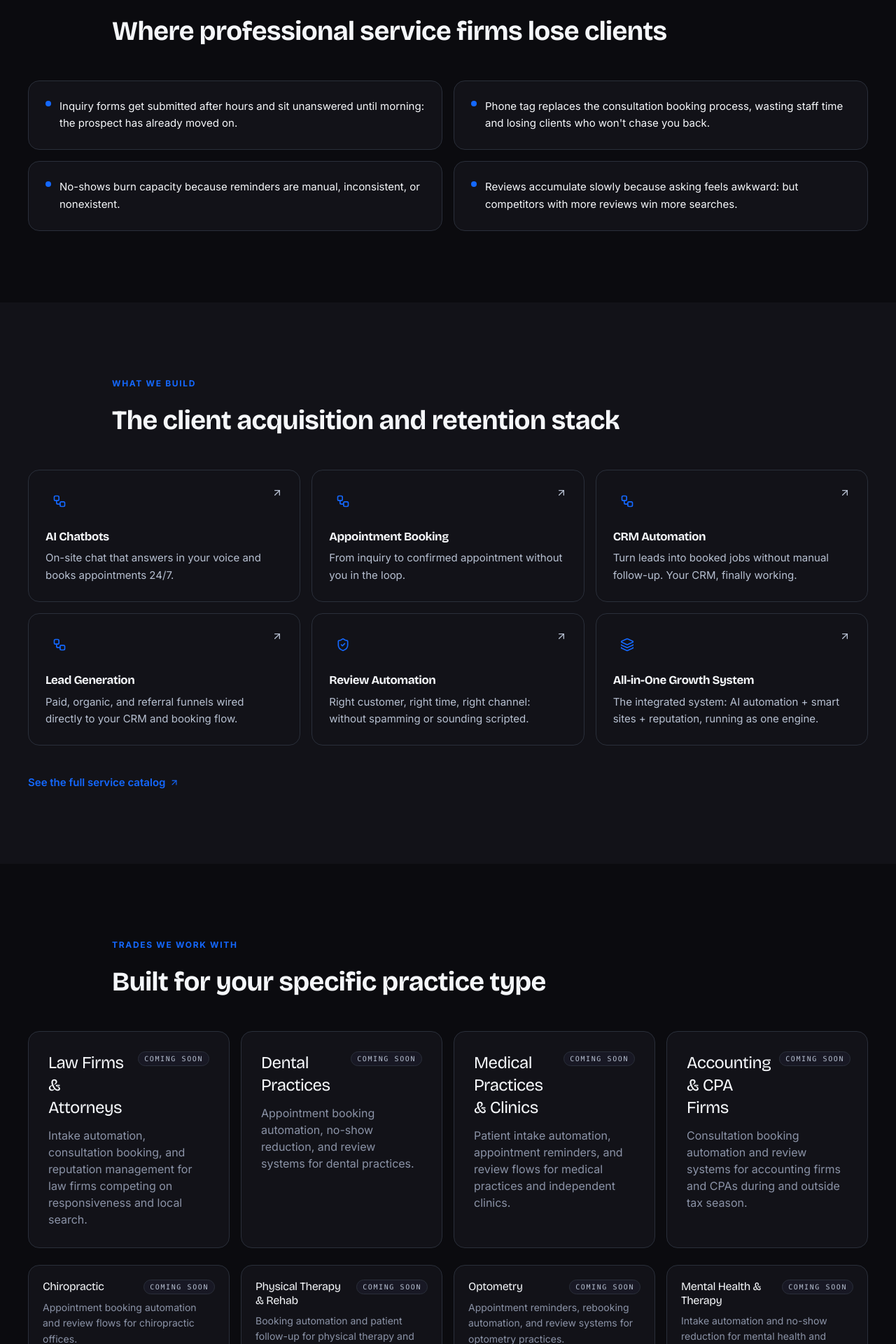
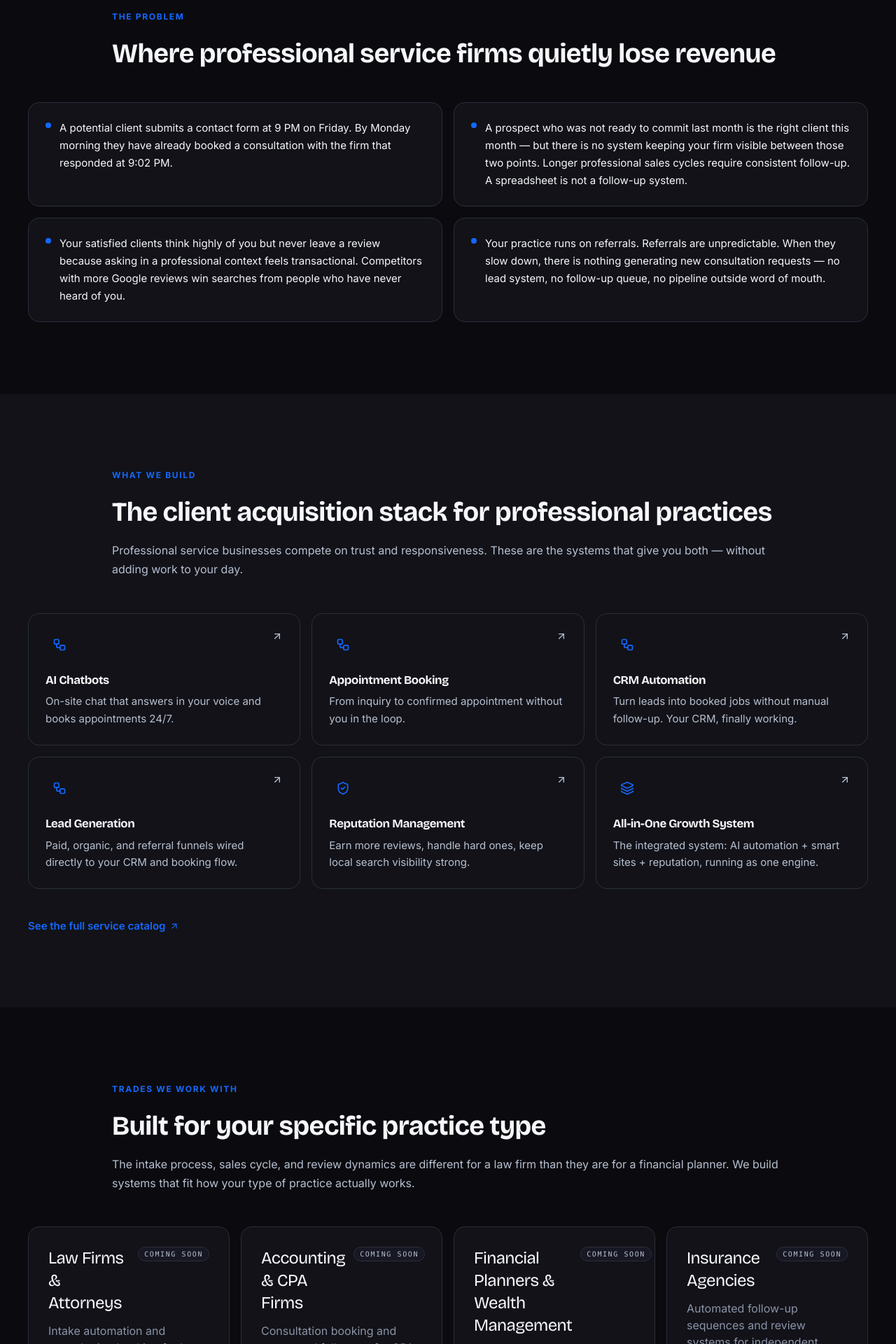
Before and after one commit to SedrickHarris/sirius-systems-site, a Next.js app: page /industries/professional-services in a window 1280 px wide. Shown: the part 880-2800 px from the top of the page at 70% size. Built offline with nearby package versions, Linux system fonts and the light colour scheme.

Commit message:
seo: Level 4 copy rebuild for /industries/professional-services

```diff
--- a/app/industries/professional-services/page.tsx
+++ b/app/industries/professional-services/page.tsx
@@ -8,80 +8,133 @@ import { webPage, breadcrumbList, faqPage } from '@/lib/schema'
 
 const DATA: IndustryPageData = {
   slug: 'professional-services',
-  metaTitle:
-    'Professional Services Automation: AI Chatbots, Booking & Reviews | Sirius Systems',
+
+  metaTitle: 'Professional Services Automation | Sirius Systems',
+
   metaDescription:
-    'AI chatbots, appointment booking automation, CRM, and reputation management for professional service firms: law, dental, medical, accounting, and more.',
+    'CRM automation, consultation booking, AI chatbots, and reputation management for law firms, accounting practices, financial planners, and consultants.',
+
   eyebrow: 'Professional Services',
-  headline: 'More qualified appointments. Less time chasing them.',
+
+  headline: 'A consultation pipeline that runs without you chasing it',
+
   subheadline:
-    "Professional service firms lose potential clients to slow response times, phone tag, and no-shows. We build the system that captures inquiries instantly, qualifies them automatically, books the consultation, and follows up so you don't have to.",
+    'When you are the practitioner and the business developer, you cannot afford to spend billable hours following up on cold leads. We build the system that responds to inquiries immediately, keeps prospects warm over weeks not days, and fills your consultation calendar — so the only thing on your desk is the work you were trained to do.',
+
   heroHighlights: [
-    'Online intake + consultation booking, 24/7',
-    'No-show reduction with timed reminders',
-    'AI chatbot that routes: never gives advice',
-    'Review requests after every completed appointment',
+    'Inquiry capture and response, 24 hours a day',
+    'Automated follow-up built for longer sales cycles',
+    'Consultation booking without phone tag',
+    'Review requests that do not require you to ask',
   ],
-  problemHeadline: 'Where professional service firms lose clients',
+
+  problemHeadline: 'Where professional service firms quietly lose revenue',
+
   problems: [
-    'Inquiry forms get submitted after hours and sit unanswered until morning: the prospect has already moved on.',
-    "Phone tag replaces the consultation booking process, wasting staff time and losing clients who won't chase you back.",
-    'No-shows burn capacity because reminders are manual, inconsistent, or nonexistent.',
-    'Reviews accumulate slowly because asking feels awkward: but competitors with more reviews win more searches.',
+    'A potential client submits a contact form at 9 PM on Friday. By Monday morning they have already booked a consultation with the firm that responded at 9:02 PM.',
+    'A prospect who was not ready to commit last month is the right client this month — but there is no system keeping your firm visible between those two points. Longer professional sales cycles require consistent follow-up. A spreadsheet is not a follow-up system.',
+    'Your satisfied clients think highly of you but never leave a review because asking in a professional context feels transactional. Competitors with more Google reviews win searches from people who have never heard of you.',
+    'Your practice runs on referrals. Referrals are unpredictable. When they slow down, there is nothing generating new consultation requests — no lead system, no follow-up queue, no pipeline outside word of mouth.',
   ],
-  systemsHeadline: 'The client acquisition and retention stack',
+
+  systemsHeadline: 'The client acquisition stack for professional practices',
+
+  systemsCopy:
+    'Professional service businesses compete on trust and responsiveness. These are the systems that give you both — without adding work to your day.',
+
   serviceSlugs: [
     'ai-chatbots',
     'appointment-booking-automation',
     'crm-automation',
     'lead-generation-automation',
-    'review-automation',
+    'reputation-management',
     'all-in-one-business-growth-system',
   ],
+
   subVerticalsHeadline: 'Built for your specific practice type',
+
+  subVerticalsCopy:
+    'The intake process, sales cycle, and review dynamics are different for a law firm than they are for a financial planner. We build systems that fit how your type of practice actually works.',
+
   featured: [
-    { name: 'Law Firms & Attorneys', blurb: 'Intake automation, consultation booking, and reputation management for law firms competing on responsiveness and local search.' },
-    { name: 'Dental Practices', blurb: 'Appointment booking automation, no-show reduction, and review systems for dental practices.' },
-    { name: 'Medical Practices & Clinics', blurb: 'Patient intake automation, appointment reminders, and review flows for medical practices and independent clinics.' },
-    { name: 'Accounting & CPA Firms', blurb: 'Consultation booking automation and review systems for accounting firms and CPAs during and outside tax season.' },
+    {
+      name: 'Law Firms & Attorneys',
+      blurb:
+        'Intake automation and consultation booking for law firms that need to respond to inquiries before a competing firm does. Review systems that build credibility without putting you in an awkward position.',
+    },
+    {
+      name: 'Accounting & CPA Firms',
+      blurb:
+        'Consultation booking and automated follow-up for CPA firms and accounting practices — built to run year-round, not just during tax season when you have no time to manage it manually.',
+    },
+    {
+      name: 'Financial Planners & Wealth Management',
+      blurb:
+        'Long-cycle lead nurture and consultation booking for financial planners and advisors where a prospect may need months of follow-up before they are ready to commit. The system keeps your firm visible throughout.',
+    },
+    {
+      name: 'Insurance Agencies',
+      blurb:
+        'Automated follow-up sequences and review systems for independent insurance agencies competing on local search and referrals. Capture quote requests outside business hours and keep prospects moving toward a decision.',
+    },
   ],
+
   compact: [
-    { name: 'Chiropractic', blurb: 'Appointment booking automation and review flows for chiropractic offices.' },
-    { name: 'Physical Therapy & Rehab', blurb: 'Booking automation and patient follow-up for physical therapy and rehab practices.' },
-    { name: 'Optometry', blurb: 'Appointment reminders, rebooking automation, and review systems for optometry practices.' },
-    { name: 'Mental Health & Therapy', blurb: 'Intake automation and no-show reduction for mental health and therapy practices.' },
-    { name: 'Dermatology & Med Spas', blurb: 'Booking automation, no-show reduction, and review flows for dermatology and med spa practices.' },
-    { name: 'Financial Advisors & Wealth Management', blurb: 'Lead qualification, consultation booking, and CRM automation for financial advisors.' },
-    { name: 'Insurance Agencies', blurb: 'Lead follow-up automation and CRM integration for independent insurance agencies.' },
-    { name: 'Mortgage Brokers', blurb: 'Lead nurturing, consultation booking, and review automation for mortgage brokers.' },
-    { name: 'Veterinary Practices', blurb: 'Appointment reminders, rebooking automation, and review requests for veterinary practices.' },
-    { name: 'Tutoring & Test Prep', blurb: 'Enrollment automation and session booking for tutoring and test prep businesses.' },
-    { name: 'Coaching & Consulting', blurb: 'Discovery call booking automation and CRM follow-up for coaches and consultants.' },
+    {
+      name: 'Business Consultants',
+      blurb:
+        'Lead nurture and consultation booking for independent consultants with longer proposal cycles and relationship-driven sales.',
+    },
+    {
+      name: 'Marketing & Creative Agencies',
+      blurb:
+        'CRM automation, follow-up sequences, and review systems for agencies and studios where client relationships drive referrals.',
+    },
+    {
+      name: 'HR & Recruiting Firms',
+      blurb:
+        'Inquiry automation and CRM follow-up for HR consultancies and recruiting firms managing multiple client relationships simultaneously.',
+    },
+    {
+      name: 'IT Consultants & MSPs',
+      // TODO: add cross-link to /industries/technology-b2b
+      // once that hub page is confirmed at its final copy stage
+      blurb:
+        'Lead follow-up and review systems for managed service providers and IT consultants.',
+    },
   ],
-  // FAQ: Q2 (HIPAA) + Q4 (integrations) are intentionally non-committal
-  // until client confirms which platforms are supported.
+
   faqs: [
     {
-      q: 'What kinds of professional service businesses do you work with?',
-      a: 'We work with licensed professionals and service firms: attorneys, dentists, medical practices, accountants, financial advisors, therapists, and more. If your business depends on scheduled appointments and local reputation, the system applies.',
+      q: 'Can an AI chatbot handle intake for a law firm without giving legal advice?',
+      a: 'Yes. The chatbot is configured to capture contact details, qualify the type of matter, and route the inquiry to the right person — it does not answer legal questions or provide guidance. Its only job is to make sure no inquiry goes unanswered after hours and that qualified prospects reach your calendar, not a voicemail box.',
     },
     {
-      q: 'Is this HIPAA-compliant for medical and mental health practices?',
-      a: 'This depends on the specific tools and integrations used in your setup. We evaluate compliance requirements during the discovery call and scope the system accordingly. We do not make blanket compliance guarantees.',
+      q: 'My sales cycle is 60 to 90 days. Can the system keep prospects warm that long?',
+      a: 'That is exactly what it is designed for. Automated CRM sequences can run for weeks or months, sending relevant follow-up at timed intervals so a prospect who was not ready in month one is still hearing from you in month three. You set the cadence once; the system handles the execution.',
     },
     {
-      q: 'How does the AI chatbot handle sensitive inquiries in a professional setting?',
-      a: 'The chatbot is configured to qualify and route: not to provide advice or answer clinical and legal questions. It captures the inquiry, collects context, and routes to the right staff member or booking flow. The system is scoped and tested before going live.',
+      q: 'How do you ask clients for reviews when the relationship is professional and formal?',
+      a: 'The system sends a review request automatically after a completed engagement or closed matter — timed so it lands when the experience is fresh but not while active work is still in progress. The message is professionally worded and requires no action from you. Clients who want to leave a review can do so in one click; those who do not can ignore it.',
     },
     {
-      q: 'Can this integrate with the scheduling system we already use?',
-      a: "Typically yes. We evaluate your current tools during onboarding and build integrations where available. If a direct integration isn't supported, we configure a workflow that bridges the gap.",
+      q: 'We already use existing software for case management. Does your system integrate with it?',
+      // TODO: confirm with client — replace this answer with confirmed
+      // integration list before publishing. Do not invent integrations.
+      a: 'Integration capability depends on the platforms involved. We assess your current stack during discovery and build the system around what you already have where possible. If a direct integration is not available, we work around it.',
     },
     {
-      q: 'How do you handle no-show reduction?',
-      a: 'The system sends automated appointment reminders by text and email at intervals you configure: typically 24 hours and 2 hours before the appointment. Confirmed appointments see significantly fewer no-shows than those managed manually.',
+      q: 'We get most of our business from referrals. Why do we need a lead system?',
+      a: 'Referrals are valuable and unpredictable. A lead system does not replace them — it handles the periods when referrals slow down, captures the people who find you through search or social before they find a competitor, and ensures every referral who contacts you actually books rather than falling through the cracks when you are busy serving existing clients.',
     },
   ],
+
+  ctaHeadline: 'Your consultation calendar should fill itself',
+
+  ctaBody:
+    'If you are manually following up on leads, chasing review requests, or losing prospects to slower response times, the system is the fix. Tell us where the gaps are and we will show you what a connected practice looks like.',
+
+  ctaPrimaryLabel: 'Book a discovery call',
 }
 
 export const metadata: Metadata = {
```
Also changed, not shown: 2 other files (tests, documents, lock files or other folders).
